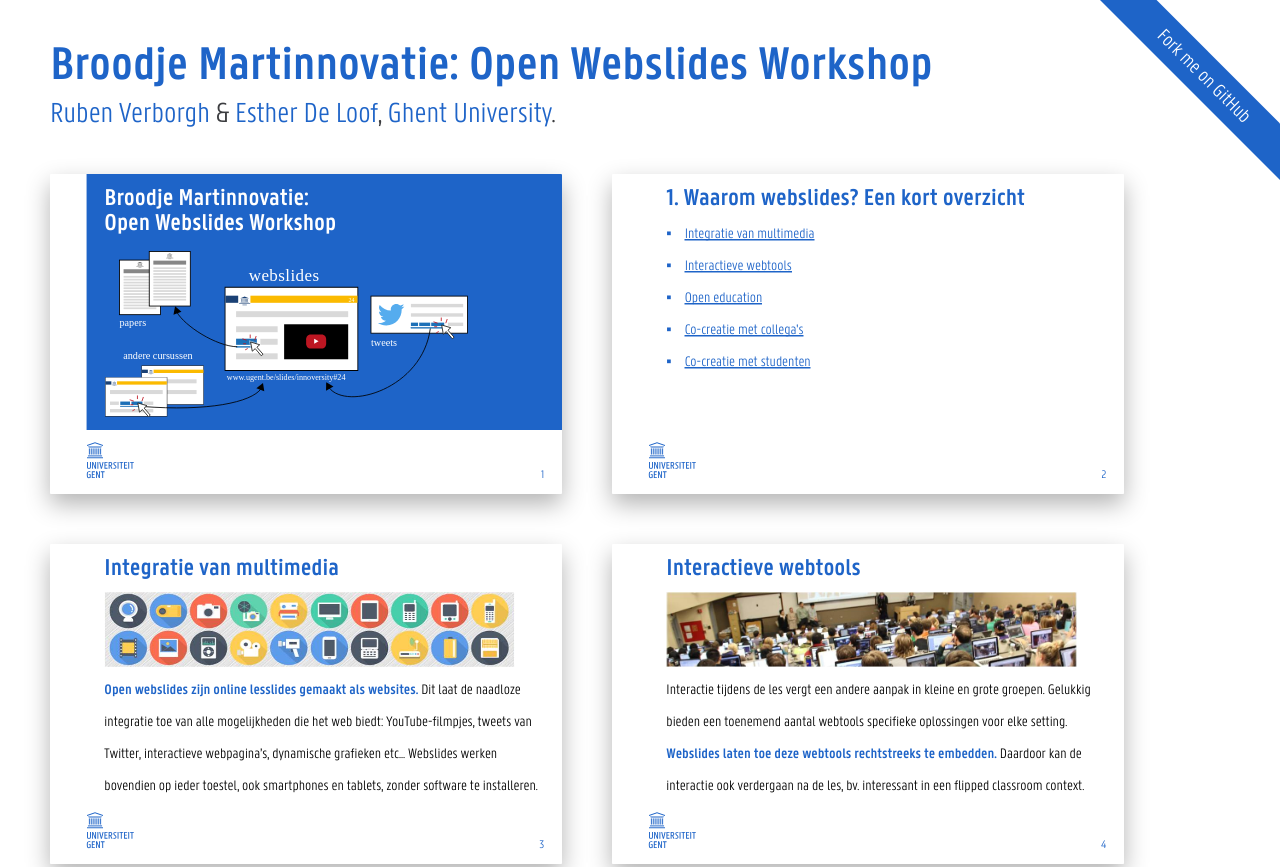
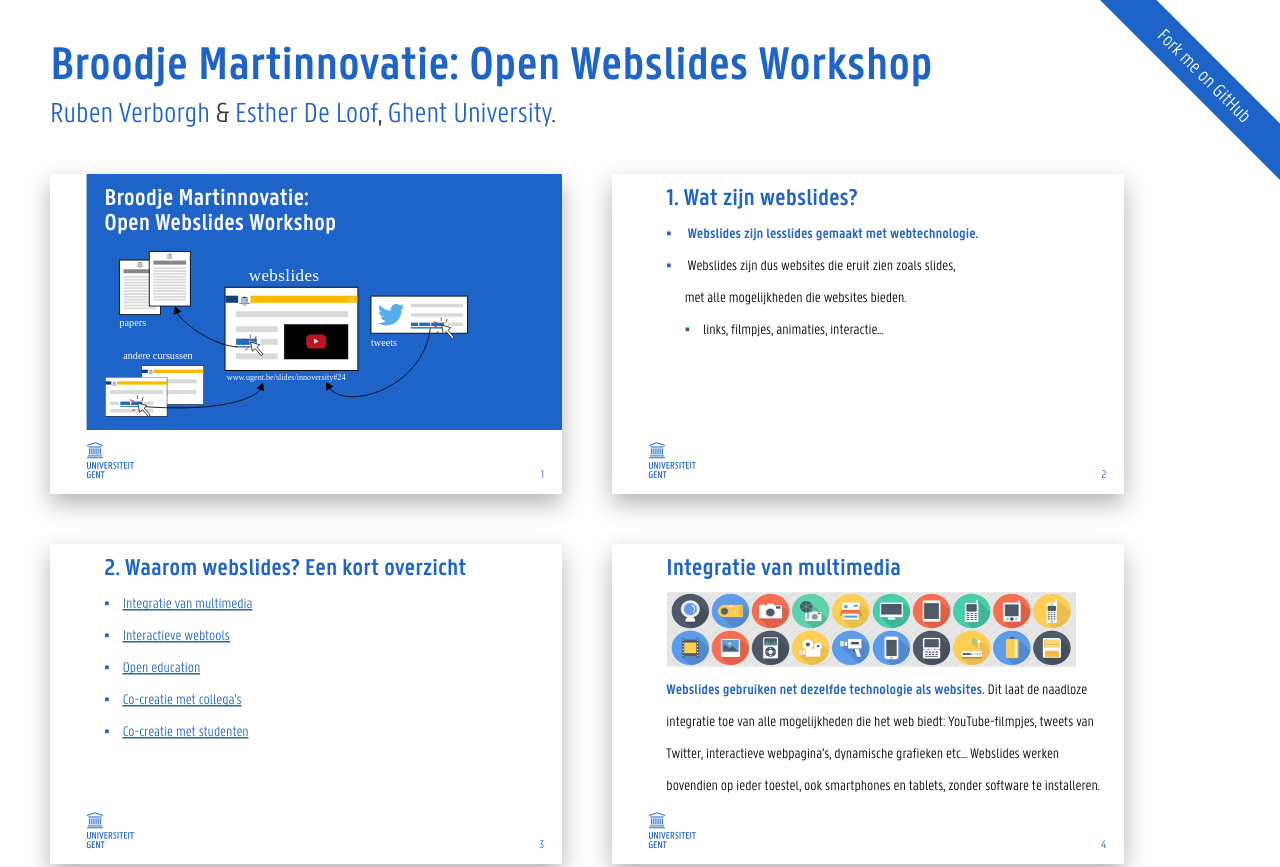
Before and after one commit to OpenWebslides/Velov2017, a website: page index.html in a window 1280 px wide. Shown: the top 867 px of the page. Drawn offline with Linux system fonts and the light colour scheme.

Commit message:
Add definition.

```diff
--- a/index.html
+++ b/index.html
@@ -20,8 +20,23 @@
 		<h2>Broodje Martinnovatie:<br>Open Webslides Workshop</h2>
 		<img src="images/OverviewDesign.svg" height="340">
 	</section>
+	<section class="slide" id="definitie">
+		<h2>1. Wat zijn webslides?</h2>
+		<ul>
+			<li>
+				<strong>Webslides zijn lesslides gemaakt met webtechnologie.</strong>
+			</li>
+			<li>
+				Webslides zijn dus websites die eruit zien zoals slides,<br>
+				met alle mogelijkheden die websites bieden.
+				<ul>
+					<li>links, filmpjes, animaties, interactie…</li>
+				</ul>
+			</li>
+		</ul>
+	</section>
 	<section class="slide">
-		<h2>1. Waarom webslides? Een kort overzicht</h2>
+		<h2>2. Waarom webslides? Een kort overzicht</h2>
 		<ul>
       <li><a href="#3">Integratie van multimedia</a></li>
 		  <li><a href="#4">Interactieve webtools</a></li>
@@ -33,7 +48,7 @@
 	<section class="slide">
 		<h2>Integratie van multimedia</h2>
 		<img src="images/Picture14.jpg" width="820" height="150">
-		<p>	<strong>Open webslides zijn online lesslides gemaakt als websites.</strong>
+		<p><strong>Webslides gebruiken net dezelfde technologie als websites.</strong>
 				Dit laat de naadloze integratie toe van alle mogelijkheden die het web biedt:
 				YouTube-filmpjes, tweets van Twitter, interactieve webpagina’s, dynamische grafieken etc…
 				Webslides werken bovendien op ieder toestel, ook smartphones en tablets, zonder software te installeren.</p>
@@ -73,7 +88,7 @@
 		<ul>Doe mee op <a href="https://www.menti.com/d4101a/0">www.menti.com</a> (code 67 15 34)</ul>
 	</section>
 	<section class="slide">
-		<h2>2. Hoe webslides maken? Twee demo's</h2>
+		<h2>3. Hoe webslides maken? Twee demo's</h2>
 		<ul>Docenten die een basiskennis hebben van HTML of Markdown kunnen meteen hun eerste webslides maken via bv. <a href="https://github.com/OpenWebSlides/EmptySlidedeck">dit GitHub template</a>.
 			Om het gemakkelijker te maken hebben we er ook een <a href="#10">demo</a> bij voorzien.
 		</ul>
```
